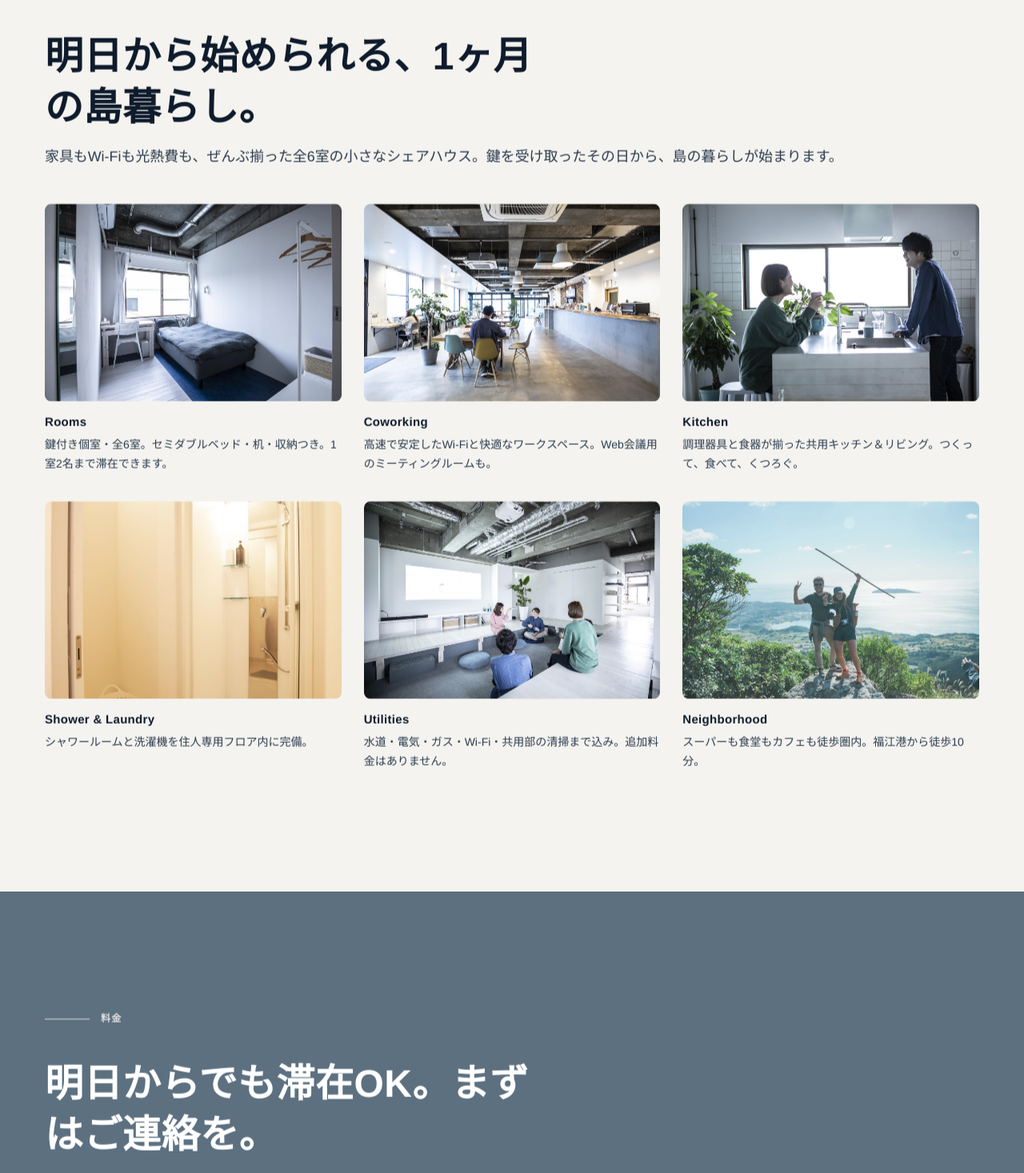
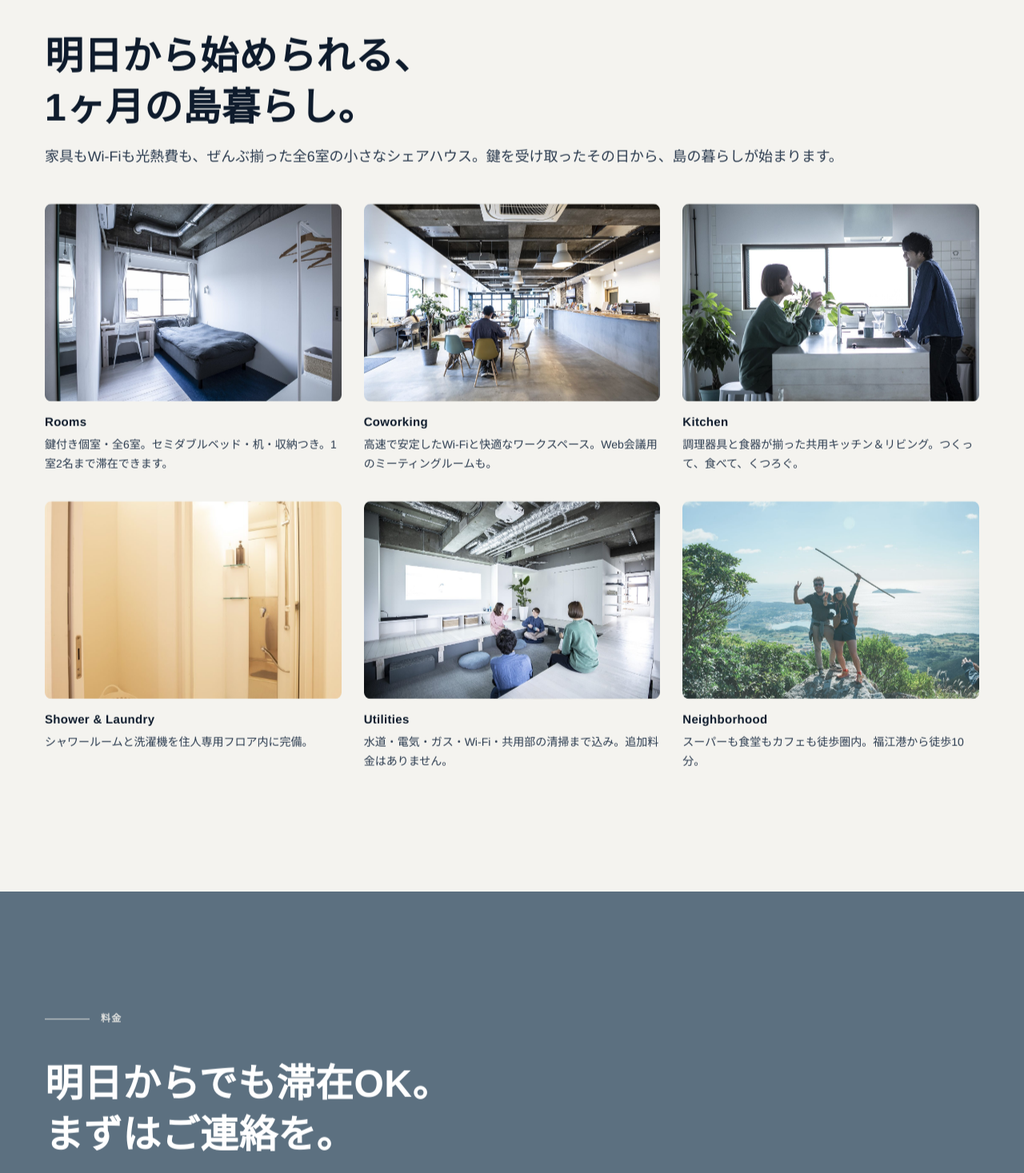
Before and after one commit to yugyo-inc/yugyo-website, a Next.js app: page /thepiercoliving in a window 1280 px wide. Shown: the part 2039-3506 px from the top of the page at 80% size. Built offline with nearby package versions, Linux system fonts and the light colour scheme; no server answers.

Commit message:
feat(thepier,projects): 最終仕上げ — JP見出しの句読点改行・運営者フッター行削除・事業内容ヘッダーをCLF Coworking Day写真に

```diff
--- a/components/pages/ThePierBody.tsx
+++ b/components/pages/ThePierBody.tsx
@@ -61,7 +61,7 @@ export function ThePierBody({ lang }: { lang: Lang }) {
             <span className="num">{c.story.kicker}</span>
           </div>
           <div className="manifesto">
-            <h2>{c.story.heading}</h2>
+            <h2 dangerouslySetInnerHTML={{ __html: c.story.heading }} />
             <div>
               {c.story.body.map((p, i) => (
                 <p key={i} style={{ marginBottom: 18 }}>
@@ -93,7 +93,7 @@ export function ThePierBody({ lang }: { lang: Lang }) {
             <span className="ln" />
             <span className="num">{c.rooms.kicker}</span>
           </div>
-          <h2 className="pier-h2">{c.rooms.heading}</h2>
+          <h2 className="pier-h2" dangerouslySetInnerHTML={{ __html: c.rooms.heading }} />
           <p className="pier-lead pier-lead--wide">{c.rooms.lead}</p>
           <div className="pier-cards">
             {c.rooms.cards.map((card) => (
@@ -119,7 +119,7 @@ export function ThePierBody({ lang }: { lang: Lang }) {
             <span className="ln" />
             <span className="num">{c.pricing.kicker}</span>
           </div>
-          <h2 className="pier-h2">{c.pricing.heading}</h2>
+          <h2 className="pier-h2" dangerouslySetInnerHTML={{ __html: c.pricing.heading }} />
           <p className="pier-lead">{c.pricing.lead}</p>
           <div className="pier-pricing">
             <div className="pier-pricing__main">
@@ -184,7 +184,7 @@ export function ThePierBody({ lang }: { lang: Lang }) {
             <span className="num">{c.access.kicker}</span>
           </div>
           <div className="manifesto">
-            <h2>{c.access.heading}</h2>
+            <h2 dangerouslySetInnerHTML={{ __html: c.access.heading }} />
             <div>
               <p>{c.access.body}</p>
               <p className="note">
@@ -241,13 +241,6 @@ export function ThePierBody({ lang }: { lang: Lang }) {
         </div>
       </section>
 
-      {/* フッターノート */}
-      <section data-reveal style={{ padding: "56px 0 72px" }}>
-        <div className="wrap">
-          <p className="pier-smallnote">{c.footerNote}</p>
-        </div>
-      </section>
-
       <Motion />
     </>
   );
--- a/content/thepier.ts
+++ b/content/thepier.ts
@@ -277,7 +277,7 @@ const ja: PierContent = {
   },
   story: {
     kicker: "ストーリー",
-    heading: "1ヶ月から住める、五島列島の家具付きシェアハウス。",
+    heading: "1ヶ月から住める、<br>五島列島の家具付きシェアハウス。",
     body: [
       "日本の西の果て、五島列島。青い海と白い空、歴史ある教会群、そして本土が忘れてしまった暮らしの速度がここにあります。The Pier は2018年にこの島で生まれ、現在は、世界の移動と日本の地域をつなぐ株式会社 遊行が運営しています。",
       "桟橋（Pier）という名前のとおり、ここは「たどり着く場所」です。住人（風の人）と島の人（土の人）が混じり合い、新しい風土が生まれる。自分たちだけがいい暮らしの場ではなく、地域に開かれ、地域と共に暮らす家でありたいと願っています。",
@@ -286,7 +286,7 @@ const ja: PierContent = {
   },
   rooms: {
     kicker: "部屋と空間",
-    heading: "明日から始められる、1ヶ月の島暮らし。",
+    heading: "明日から始められる、<br>1ヶ月の島暮らし。",
     lead: "家具もWi-Fiも光熱費も、ぜんぶ揃った全6室の小さなシェアハウス。鍵を受け取ったその日から、島の暮らしが始まります。",
     photo: "/photos/thepier/g02.jpg",
     cards: [
@@ -300,7 +300,7 @@ const ja: PierContent = {
   },
   pricing: {
     kicker: "料金",
-    heading: "明日からでも滞在OK。まずはご連絡を。",
+    heading: "明日からでも滞在OK。<br>まずはご連絡を。",
     lead: "月額ひとつの、シンプルな料金です。",
     monthlyLabel: "月額滞在",
     monthlyValue: "¥52,000",
@@ -334,7 +334,7 @@ const ja: PierContent = {
   },
   access: {
     kicker: "アクセス",
-    heading: "意外と近い、五島列島。",
+    heading: "意外と近い、<br>五島列島。",
     address: "〒853-0017 長崎県五島市武家屋敷1-7-12 SERENDIP HOTEL GOTO 2階",
     addressUrl: "https://maps.google.com/?q=SERENDIP+HOTEL+GOTO+%E9%95%B7%E5%B4%8E%E7%9C%8C%E4%BA%94%E5%B3%B6%E5%B8%82%E6%AD%A6%E5%AE%B6%E5%B1%8B%E6%95%B71-7-12",
     body: "福岡・長崎から飛行機で福江空港へ約40分、またはフェリー・ジェットフォイルで福江港へ。港から徒歩10分、車がなくても大丈夫です。最適なルートは事前にご案内します。",
```
Also changed, not shown: public/photos/wework45.jpg (added).
